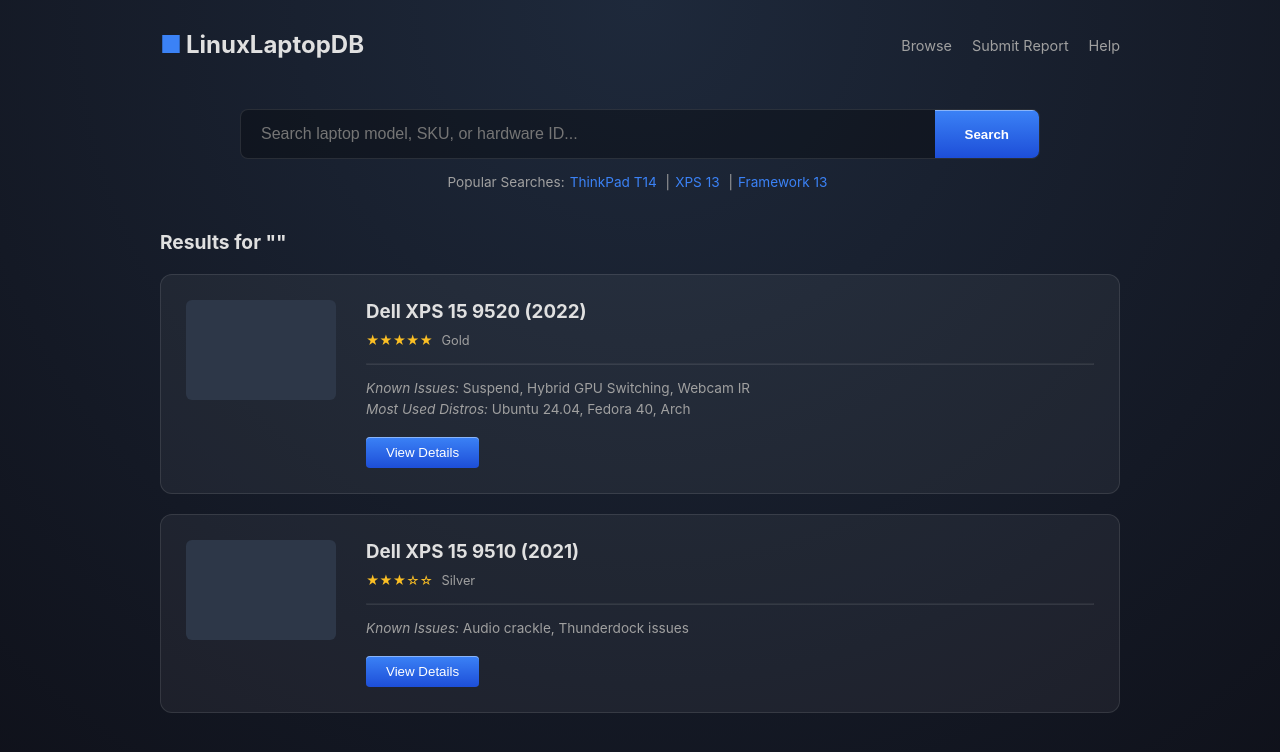
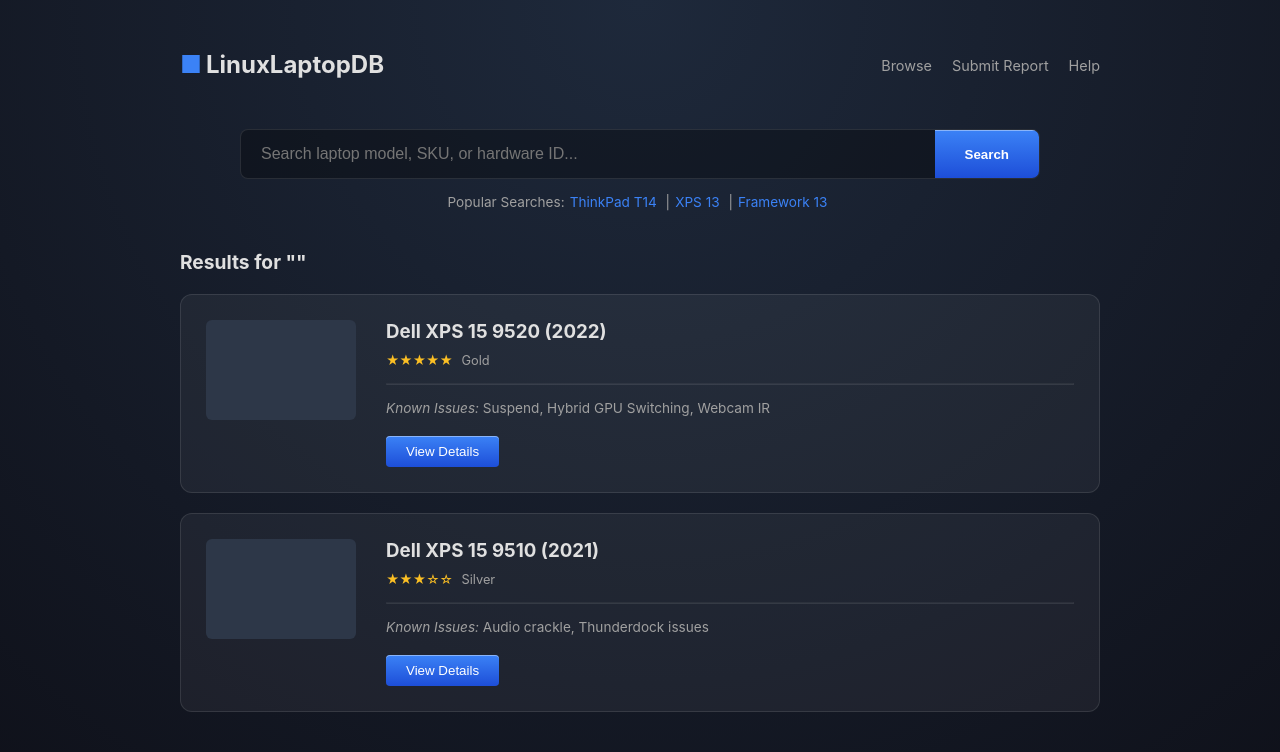
Before and after one commit to wwestrop/LinuxLaptopDB, a React (Vite) app: page /search in a window 1280 px wide. Shown: the top 752 px of the page. Built offline with nearby package versions, Linux system fonts and the light colour scheme.

Commit message:
Simulated search results

```diff
--- a/src/components/SearchLink.tsx
+++ b/src/components/SearchLink.tsx
@@ -5,7 +5,7 @@ interface SearchLinkProps {
   text: string;
 }
 
-const QuickSearchLink: React.FC<SearchLinkProps> = ({ text }) => {
+const SearchLink: React.FC<SearchLinkProps> = ({ text }) => {
   const navigate = useNavigate();
 
   const handleClick = (e: React.MouseEvent) => {
@@ -20,4 +20,4 @@ const QuickSearchLink: React.FC<SearchLinkProps> = ({ text }) => {
   );
 };
 
-export default QuickSearchLink;
+export default SearchLink;
--- /dev/null
+++ b/src/components/SearchResultsList.tsx
@@ -0,0 +1,29 @@
+import {use} from "react";
+import {SearchResult} from "../services/searchService";
+import SearchResultCard from "./ResultCard";
+
+interface SearchResultsListProps {
+  dataPromise: Promise<SearchResult[]>;
+  query: string;
+}
+
+export const SearchResultsList: React.FC<SearchResultsListProps> = ({ dataPromise, query }) => {
+  const data = use(dataPromise);
+
+  return (
+    <section className="results-section">
+      <h2>Results for "{query}"</h2>
+
+      {data.map(d => (
+          <SearchResultCard
+            id={d.id}
+            key={d.id}
+            model={d.model}
+            rating={d.rating}
+            badge={d.badge}
+            knownIssues={d.knownIssues}
+          />
+      ))}
+    </section>
+  );
+};
--- a/src/pages/SearchResultsPage.tsx
+++ b/src/pages/SearchResultsPage.tsx
@@ -1,42 +1,28 @@
-import React, { Suspense } from 'react';
+import React, {Suspense, use} from 'react';
 import { useSearchParams } from 'react-router';
 import Header from '../components/Header';
 import SearchSection from '../components/SearchSection';
-import ResultCard from '../components/ResultCard';
 import Spinner from '../components/Spinner';
+import { basicSearch } from "../services/searchService";
+import {SearchResultsList} from "../components/SearchResultsList";
+
+
 
 const SearchResultsPage = () => {
   const [searchParams] = useSearchParams();
   const query = searchParams.get('q') || '';
 
+  const dataPromise = basicSearch(query);
+
   return (
-    <>
+    <div className="app">
       <Header />
       <SearchSection initialQuery={query} />
 
-      <Suspense fallback={<Spinner message="Searching" />}>
-        <section className="results-section">
-          <h2>Results for "{query}"</h2>
-
-          <ResultCard
-            id="01KJ0TMA6B4NRE8DT6HYAVWTDW"
-            model="Dell XPS 15 9520 (2022)"
-            rating={5}
-            badge="Gold"
-            knownIssues="Suspend, Hybrid GPU Switching, Webcam IR"
-            distros="Ubuntu 24.04, Fedora 40, Arch"
-          />
-
-          <ResultCard
-            id="01KJ0TMA6BQDPE5H6ZAVKA8SGN"
-            model="Dell XPS 15 9510 (2021)"
-            rating={3}
-            badge="Silver"
-            knownIssues="Audio crackle, Thunderdock issues"
-          />
-        </section>
+      <Suspense key={query} fallback={<Spinner message="Searching" />}>
+        <SearchResultsList dataPromise={dataPromise} query={query} />
       </Suspense>
-    </>
+    </div>
   );
 };
 
```
